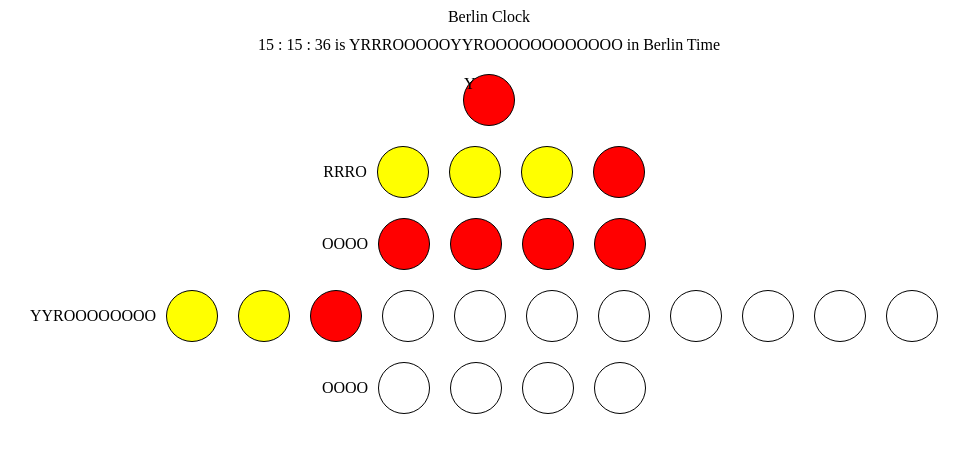
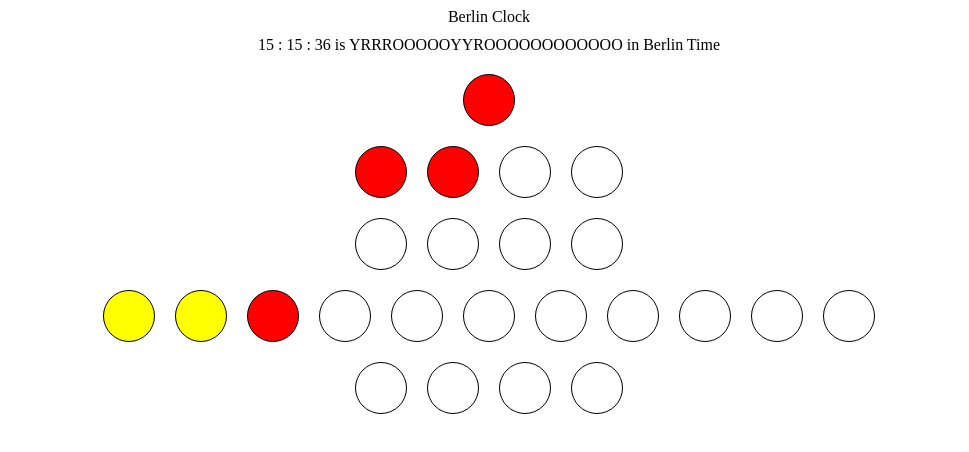
Before and after one commit to 0xNeolik/Berlin-Kata, a React (Create React App) app: page / in a window 1280 px wide. Shown: the top 452 px of the page, without its empty margins (151-1120 px from the left). Built offline with nearby package versions, Linux system fonts and the light colour scheme.

Commit message:
Resolve problem with none background when the style propierty change of value, change it for white

```diff
--- a/src/ClockLogic/ClockLogic.js
+++ b/src/ClockLogic/ClockLogic.js
@@ -1,8 +1,8 @@
-export const secondsLight = (seconds) => {
+const secondsLight = (seconds) => {
   return seconds % 2 !== 0 ? "O" : "Y";
 };
 
-export const fiveHoursLights = (hours) => {
+const fiveHoursLights = (hours) => {
   let fiveHoursCount = Math.floor(hours / 5);
   let result;
   switch (fiveHoursCount) {
@@ -27,7 +27,7 @@ export const fiveHoursLights = (hours) => {
   return result;
 };
 
-export const singleHoursLights = (hours) => {
+const singleHoursLights = (hours) => {
   let oneHoursCount = hours % 5;
   let result;
   switch (oneHoursCount) {
@@ -52,7 +52,7 @@ export const singleHoursLights = (hours) => {
   return result;
 };
 
-export const fiveMinutesLights = (minutes) => {
+const fiveMinutesLights = (minutes) => {
   let fiveMinutesCount = Math.floor(minutes / 5);
   let result;
   switch (fiveMinutesCount) {
@@ -98,7 +98,7 @@ export const fiveMinutesLights = (minutes) => {
   return result;
 };
 
-export const singleMinutesLights = (minutes) => {
+const singleMinutesLights = (minutes) => {
   let minutesCount = minutes % 5;
   let result;
   switch (minutesCount) {
--- a/src/Components/DigitalClock.js
+++ b/src/Components/DigitalClock.js
@@ -1,12 +1,5 @@
 import React from "react";
-import {
-  secondsLight,
-  fiveHoursLights,
-  singleHoursLights,
-  fiveMinutesLights,
-  singleMinutesLights,
-  getBerlinTime,
-} from "../ClockLogic/ClockLogic";
+import { getBerlinTime } from "../ClockLogic/ClockLogic";
 import "./DigitalClock.css";
 
 export default function DigitalClock({ seconds, minutes, hours }) {
@@ -25,182 +18,176 @@ export default function DigitalClock({ seconds, minutes, hours }) {
           data-test="clock-seconds"
           className="clock-light"
           style={{
-            backgroundColor: seconds % 2 ? "yellow" : "red",
+            backgroundColor: seconds % 2 ? "white" : "red",
           }}
-        >
-          {secondsLight(seconds)}
-        </div>
+        ></div>
       </div>
       <div data-test="clock-5-hours-container" className="row">
-        {fiveHoursLights(hours)}
         <div
           className="clock-light"
           data-test="clock-5-hours-container-children-0"
           style={{
-            backgroundColor: 5 <= hours ? "yellow" : "red",
+            backgroundColor: 5 >= hours ? "white" : "red",
           }}
         ></div>
         <div
           className="clock-light"
           data-test="clock-5-hours-container-children-1"
           style={{
-            backgroundColor: 10 <= hours ? "yellow" : "red",
+            backgroundColor: 10 >= hours ? "white" : "red",
           }}
         ></div>
         <div
           className="clock-light"
           data-test="clock-5-hours-container-children-2"
           style={{
-            backgroundColor: 15 <= hours ? "yellow" : "red",
+            backgroundColor: 15 >= hours ? "white" : "red",
           }}
         ></div>
         <div
           className="clock-light"
           data-test="clock-5-hours-container-children-3"
           style={{
-            backgroundColor: 20 <= hours ? "yellow" : "red",
+            backgroundColor: 20 >= hours ? "white" : "red",
           }}
         ></div>
       </div>
       <div data-test="clock-single-hour-container" className="row">
-        {singleHoursLights(hours)}
         <div
           className="clock-light"
           data-test="clock-single-hour-container-children-0"
           style={{
-            backgroundColor: hours % 5 > 0 ? "yellow" : "red",
+            backgroundColor: hours % 5 === 0 ? "white" : "red",
           }}
         ></div>
         <div
           className="clock-light"
           data-test="clock-single-hour-container-children-1"
           style={{
-            backgroundColor: hours % 5 > 1 ? "yellow" : "red",
+            backgroundColor: hours % 5 < 1 ? "white" : "red",
           }}
         ></div>
         <div
           className="clock-light"
           data-test="clock-single-hour-container-children-2"
           style={{
-            backgroundColor: hours % 5 > 2 ? "yellow" : "red",
+            backgroundColor: hours % 5 < 2 ? "white" : "red",
           }}
         ></div>
         <div
           className="clock-light"
           data-test="clock-single-hour-container-children-3"
           style={{
-            backgroundColor: hours % 5 > 3 ? "yellow" : "red",
+            backgroundColor: hours % 5 < 3 ? "white" : "red",
           }}
         ></div>
       </div>
       <div data-test="clock-5-minutes-container" className="row">
-        {fiveMinutesLights(minutes)}
         <div
           className="clock-light"
           data-test="clock-5-minutes-container-children-0"
           style={{
-            backgroundColor: Math.floor(minutes / 5) >= 1 ? "yellow" : "none",
+            backgroundColor: Math.floor(minutes / 5) >= 1 ? "yellow" : "white",
           }}
         ></div>
         <div
           className="clock-light"
           data-test="clock-5-minutes-container-children-1"
           style={{
-            backgroundColor: Math.floor(minutes / 5) >= 2 ? "yellow" : "none",
+            backgroundColor: Math.floor(minutes / 5) >= 2 ? "yellow" : "white",
           }}
         ></div>
         <div
           className="clock-light"
           data-test="clock-5-minutes-container-children-2"
           style={{
-            backgroundColor: Math.floor(minutes / 5) >= 3 ? "red" : "none",
+            backgroundColor: Math.floor(minutes / 5) >= 3 ? "red" : "white",
           }}
         ></div>
         <div
           className="clock-light"
           data-test="clock-5-minutes-container-children-3"
           style={{
-            backgroundColor: Math.floor(minutes / 5) >= 4 ? "yellow" : "none",
+            backgroundColor: Math.floor(minutes / 5) >= 4 ? "yellow" : "white",
           }}
         ></div>
         <div
           className="clock-light"
           data-test="clock-5-minutes-container-children-4"
           style={{
-            backgroundColor: Math.floor(minutes / 5) >= 5 ? "yellow" : "none",
+            backgroundColor: Math.floor(minutes / 5) >= 5 ? "yellow" : "white",
           }}
         ></div>
         <div
           className="clock-light"
           data-test="clock-5-minutes-container-children-5"
           style={{
-            backgroundColor: Math.floor(minutes / 5) >= 6 ? "red" : "none",
+            backgroundColor: Math.floor(minutes / 5) >= 6 ? "red" : "white",
           }}
         ></div>
         <div
           className="clock-light"
           data-test="clock-5-minutes-container-children-6"
           style={{
-            backgroundColor: Math.floor(minutes / 5) >= 7 ? "yellow" : "none",
+            backgroundColor: Math.floor(minutes / 5) >= 7 ? "yellow" : "white",
           }}
         ></div>
         <div
           className="clock-light"
           data-test="clock-5-minutes-container-children-7"
           style={{
-            backgroundColor: Math.floor(minutes / 5) >= 8 ? "yellow" : "none",
+            backgroundColor: Math.floor(minutes / 5) >= 8 ? "yellow" : "white",
           }}
         ></div>
         <div
           className="clock-light"
           data-test="clock-5-minutes-container-children-8"
           style={{
-            backgroundColor: Math.floor(minutes / 5) >= 9 ? "red" : "none",
+            backgroundColor: Math.floor(minutes / 5) >= 9 ? "red" : "white",
           }}
         ></div>
         <div
           className="clock-light"
           data-test="clock-5-minutes-container-children-9"
           style={{
-            backgroundColor: Math.floor(minutes / 5) >= 10 ? "yellow" : "none",
+            backgroundColor: Math.floor(minutes / 5) >= 10 ? "yellow" : "white",
           }}
         ></div>
         <div
           className="clock-light"
           data-test="clock-5-minutes-container-children-10"
           style={{
-            backgroundColor: Math.floor(minutes / 5) >= 11 ? "yellow" : "none",
+            backgroundColor: Math.floor(minutes / 5) >= 11 ? "yellow" : "white",
           }}
         ></div>
       </div>
       <div data-test="clock-single-minute-container" className="row">
-        {singleMinutesLights(minutes)}
         <div
           className="clock-light"
           data-test="clock-single-minute-container-children-0"
           style={{
-            backgroundColor: minutes % 5 >= 1 ? "yellow" : "none",
+            backgroundColor: minutes % 5 >= 1 ? "yellow" : "white",
           }}
         ></div>
         <div
           className="clock-light"
           data-test="clock-single-minute-container-children-1"
           style={{
-            backgroundColor: minutes % 5 >= 2 ? "yellow" : "none",
+            backgroundColor: minutes % 5 >= 2 ? "yellow" : "white",
           }}
         ></div>
         <div
           className="clock-light"
           data-test="clock-single-minute-container-children-2"
           style={{
-            backgroundColor: minutes % 5 >= 3 ? "yellow" : "none",
+            backgroundColor: minutes % 5 >= 3 ? "yellow" : "white",
           }}
         ></div>
         <div
           className="clock-light"
           data-test="clock-single-minute-container-children-3"
           style={{
-            backgroundColor: minutes % 5 >= 4 ? "yellow" : "none",
+            backgroundColor: minutes % 5 >= 4 ? "yellow" : "white",
           }}
         ></div>
       </div>
```
Also changed, not shown: 1 other file (tests, documents, lock files or other folders).
